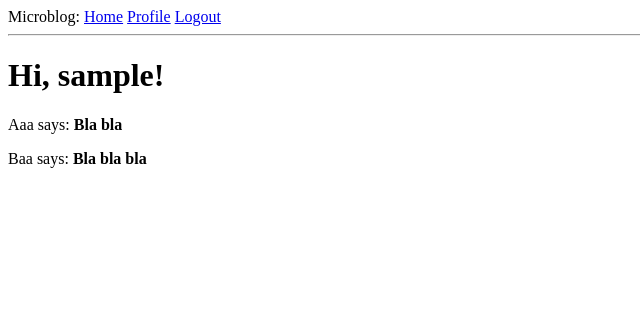
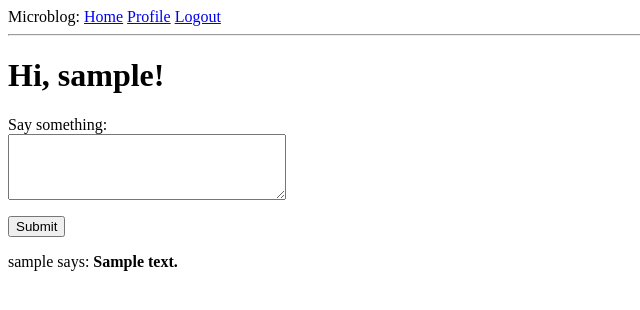
Before and after one commit to edi33416/flask-tutorial, a Flask app: page / in a window 1280 px wide. Shown: the top 310 px of the page, without its empty margins (0-640 px from the left). Run offline with Flask 2, Linux system fonts and the light colour scheme; a user stored in the database is signed in; tables that the repository leaves empty hold one stand-in row (values such as "Sample post"); parts of the project's set-up code (start-up, migrations or seed data) failed here and were passed over.

Commit message:
Enable users to write posts

```diff
--- a/app/app/forms.py
+++ b/app/app/forms.py
@@ -57,3 +57,7 @@ class EmptyFollowForm(FlaskForm):
     submission is better because then a CSRF token can be added to the form.
     """
     submit = SubmitField('Submit')
+
+class PostForm(FlaskForm):
+    post = TextAreaField("Say something:", validators = [DataRequired(), Length(min = 1, max = 140)])
+    submit = SubmitField('Submit')
--- a/app/app/routes.py
+++ b/app/app/routes.py
@@ -1,27 +1,30 @@
 from datetime import datetime
 
 from app import app, db
-from app.forms import LoginForm, RegistrationForm, EditProfileForm, EmptyFollowForm
-from app.models import User
+from app.forms import LoginForm, RegistrationForm, EditProfileForm, EmptyFollowForm, PostForm
+from app.models import User, Post
 
 from flask import render_template, redirect, flash, url_for, request
 from flask_login import current_user, login_user, logout_user, login_required
 from werkzeug.urls import url_parse
 
-@app.route("/")
-@app.route("/index")
+@app.route("/", methods = ["GET", "POST"])
+@app.route("/index", methods = ["GET", "POST"])
 @login_required
 def index():
-    user = { "username": "Edi" }
-    posts = [
-            { "author": { "username": "Aaa"},
-               "body": "Bla bla"
-            },
-            { "author": { "username": "Baa"},
-               "body": "Bla bla bla"
-            }]
+    form = PostForm()
+    if form.validate_on_submit():
+        post = Post(body = form.post.data, author = current_user)
+        db.session.add(post)
+        db.session.commit()
+        flash("Your post has been saved")
+        # Post/Redirect/Get pattern
+        # https://en.wikipedia.org/wiki/Post/Redirect/Get
+        return redirect(url_for("index"))
 
-    return render_template("index.html", title = "Test", posts = posts)
+    posts = current_user.followed_posts().all()
+
+    return render_template("index.html", title = "Test", posts = posts, form = form)
 
 @app.route("/login", methods = ["GET", "POST"])
 def login():
--- a/app/app/templates/index.html
+++ b/app/app/templates/index.html
@@ -2,6 +2,19 @@
 
 {% block content %}
     <h1>Hi, {{ current_user.username }}!</h1>
+
+    <form action="" method="post">
+        {{ form.hidden_tag() }}
+        <p>
+            {{ form.post.label }}<br>
+            {{ form.post(cols=32, rows=4) }}<br>
+            {% for error in form.post.errors %}
+                <span style="color: red;">[{{ error }}]</span>
+            {% endfor %}
+        </p>
+        <p>{{ form.submit() }}</p>
+    </form>
+
     {% for post in posts %}
         <div><p>{{ post.author.username }} says: <b>{{ post.body }}</b></p></div>
     {% endfor %}
```
Also changed, not shown: app/app.db.
